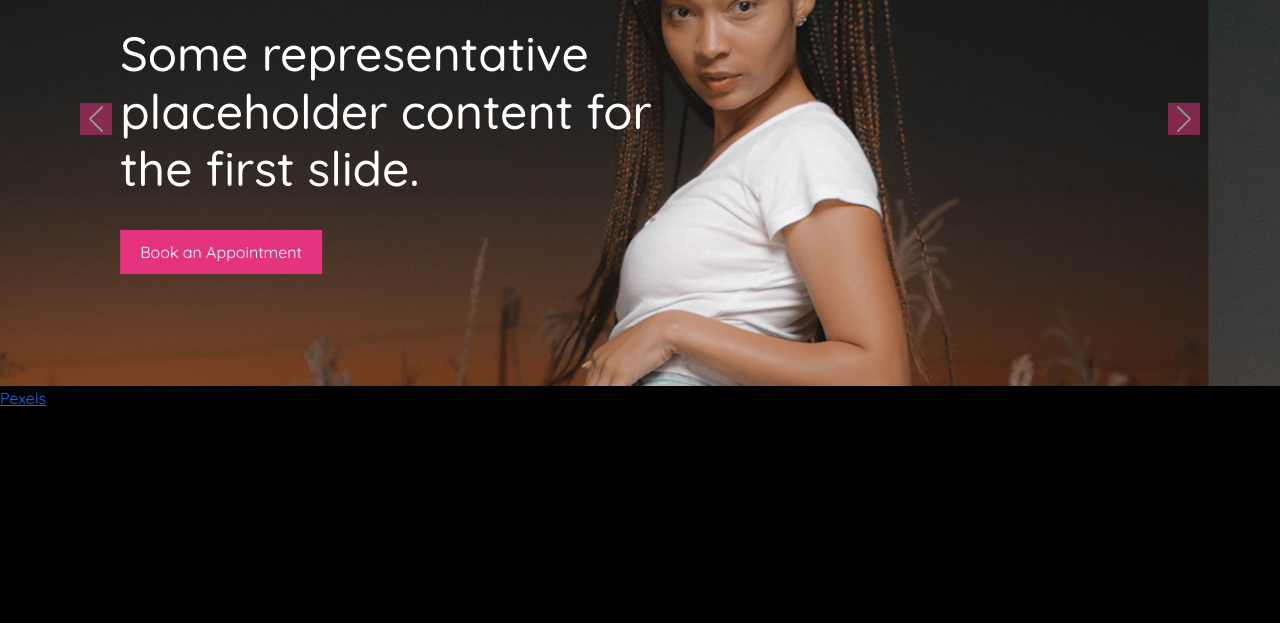
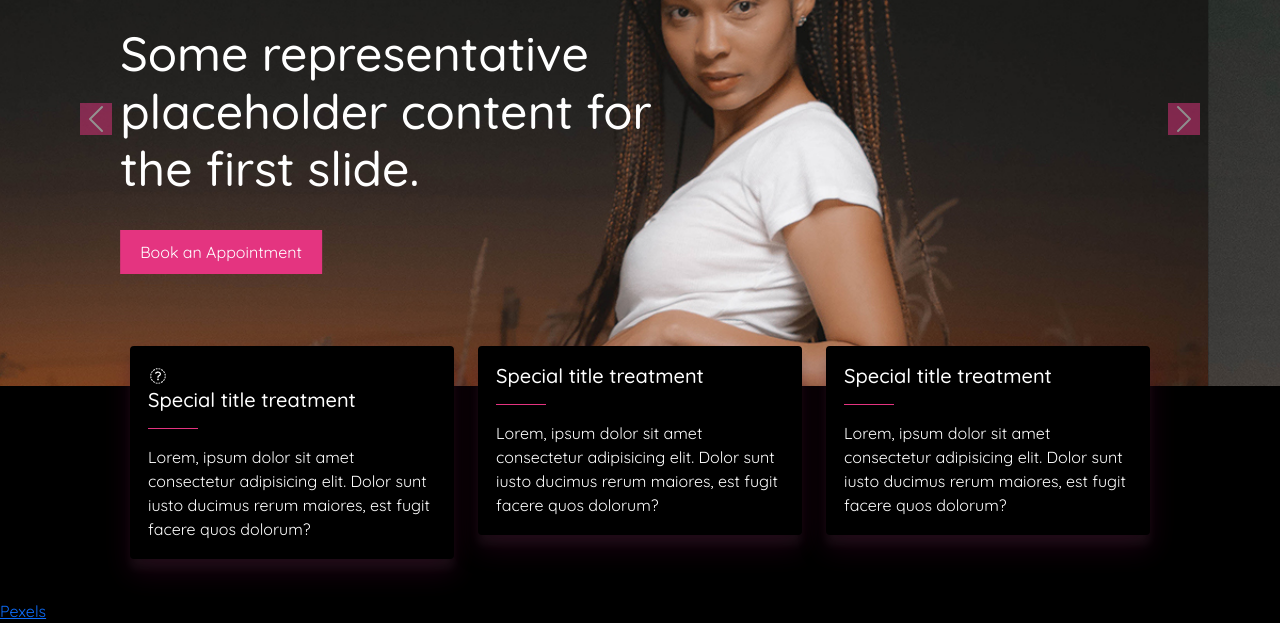
Before and after one commit to Nyayic/Eliana-Fashion-Model-Portfolio, a plain HTML site: page index.html in a window 1280 px wide. Shown: the part 231-854 px from the top of the page. Before the commit the page ends 800 px from the top, so only its background shows below. Drawn offline with Linux system fonts and the light colour scheme.

Commit message:
Added cards

```diff
--- a/assets/css/styles.css
+++ b/assets/css/styles.css
@@ -66,3 +66,21 @@ h3{
 	background-color: #E43480;
     padding: 10px;
 }
+
+/* Cards */
+.card{
+    background-color: #000;
+    color: #fff;
+    border: 2px solid #000;
+    box-shadow: #E43480;
+    position: relative;
+    bottom: 40px;
+    box-shadow: rgba(99, 9, 64, 0.25) 0px 14px 28px, rgba(62, 59, 59, 0.22) 0px 10px 10px;
+
+    /* box-shadow: rgba(121, 62, 121, 0.25) 0px 13px 27px -5px, rgba(192, 60, 161, 0.3) 0px 8px 16px -8px;} */
+}
+hr{
+    width: 50px;
+    color: #E43480 !important;
+    opacity: 1.2;
+}
--- a/index.html
+++ b/index.html
@@ -51,7 +51,7 @@
     </div> -->
     <div class="carousel-inner">
       <div class="carousel-item active">
-        <img src="./assets/images/slider-1.jpg" class="d-block w-100" alt="...">
+        <img src="./assets/images/slider-1.jpg" class="slider-img d-block w-100" alt="...">
         <div class="col-lg-5 my-5 carousel-caption d-none d-md-block">
           <h3>creativity. passion. artistic</h3>
           <h1 class="mt-5">Some representative placeholder content for the first slide.</h1>
@@ -59,7 +59,7 @@
         </div>
       </div>
       <div class="carousel-item">
-        <img src="./assets/images/slider-2.jpg" class="d-block w-100" alt="...">
+        <img src="./assets/images/slider-2.jpg" class="slider-img d-block w-100" alt="...">
         <div class="col-lg-5 my-5 carousel-caption d-none d-md-block">
           <h3>creativity. passion .artistic</h3>
           <h1 class="mt-5">Some representative placeholder content for the second slide.</h1>
@@ -79,6 +79,36 @@
   </div>
 <!-- hero slider ends -->
 
+<!-- Skills -->
+<div class="container">
+    <div class="row px-5">
+        <div class="col-sm-4">
+          <div class="card">
+            <div class="card-body">
+                <i class="fab fa-boot-heeled"></i>
+              <h5 class="card-title">Special title treatment</h5> <hr>
+              <p class="card-text">Lorem, ipsum dolor sit amet consectetur adipisicing elit. Dolor sunt iusto ducimus rerum maiores, est fugit facere quos dolorum?</p>
+            </div>
+          </div>
+        </div>
+        <div class="col-sm-4">
+          <div class="card">
+            <div class="card-body">
+              <h5 class="card-title">Special title treatment</h5> <hr>
+              <p class="card-text">Lorem, ipsum dolor sit amet consectetur adipisicing elit. Dolor sunt iusto ducimus rerum maiores, est fugit facere quos dolorum?</p>
+            </div>
+          </div>
+        </div>
+        <div class="col-sm-4">
+            <div class="card">
+              <div class="card-body">
+                <h5 class="card-title">Special title treatment</h5> <hr>
+                <p class="card-text">Lorem, ipsum dolor sit amet consectetur adipisicing elit. Dolor sunt iusto ducimus rerum maiores, est fugit facere quos dolorum?</p>
+            </div>
+            </div>
+          </div>
+      </div>
+</div>
 
 <footer>
     <a href="https://www.pexels.com/@kebs-visuals-742415/">Pexels</a>
```
